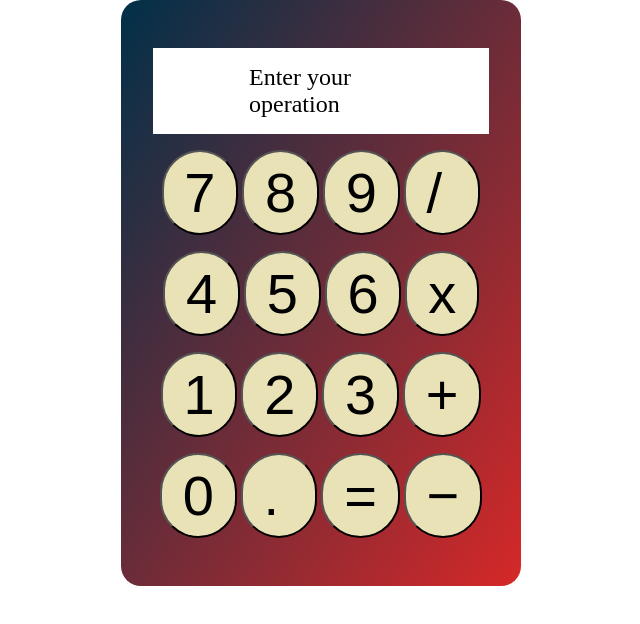
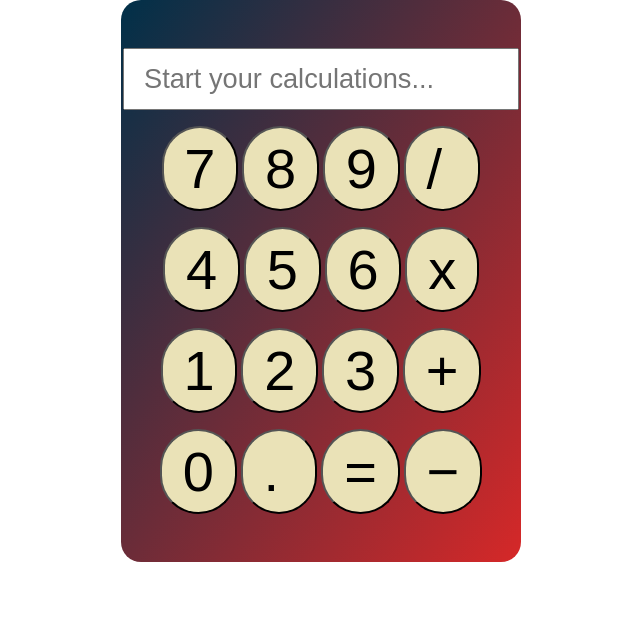
Before and after one commit to nsilvacastellon/calculator, a plain HTML site: page index.html in a window 1280 px wide. Shown: the whole page, without its empty margins (319-959 px from the left). Drawn offline with Linux system fonts and the light colour scheme.

Commit message:
Fixed issue with javascript getting null for event listener and add a input text instead a span for display

```diff
--- a/calculator.js
+++ b/calculator.js
@@ -1,12 +1,15 @@
-let digits = document.querySelectorAll(".digit");
-let display = document.querySelector(".display-op");
-let p = document.querySelector(".p1");
+let display = document.querySelector('input[type=text]');
+let digits = document.querySelectorAll('.digit');
 
-function signal() {
-    console.log("Just clicked...");
-}
-p.addEventListener("click", signal);
 
-// digits.forEach((element) => element.addEventListener("click", function(){
-//     console.log("Just clicked a digit");
-// }));
+digits.forEach(element => element.addEventListener("click", () => {
+    console.log(element.value);
+}));
+
+
+
+
+
+digits.forEach((element) => element.addEventListener("click", function(){
+    display.innerHTML = element.value;
+}));
--- a/index.html
+++ b/index.html
@@ -5,7 +5,7 @@
     <meta http-equiv="X-UA-Compatible" content="IE=edge">
     <meta name="viewport" content="width=device-width, initial-scale=1.0">
     <link rel="stylesheet" href="style.css">
-    <script src="calculator.js"></script>
+
     <title>Calculator HTML, CSS and Javascript</title>
 </head>
 <body>
@@ -14,9 +14,9 @@
             <div class="container">
                 <div class="calculator">
                 <div class="buttons-parent">
-                    <div class="display">
-                    <span class="display-op">Enter your operation</span>
-                    </div>
+                    <!-- <div class="display"> -->
+                    <input class="display-op" type="text" placeholder="Start your calculations...">
+                    <!-- </div> -->
                     <div class="first-row">
                     <button class="digit">7</button>
                     <button class="digit">8</button>
@@ -36,7 +36,7 @@
                     <button class="digit">+</button>
                     </div>
                     <div class="fourth-row">
-                    <button class="digit">0</button>
+                    <button value="0" class="digit">0</button>
                     <button class="digit">.&nbsp</button>
                     <button class="digit">=</button>
                     <button class="digit">&minus;</button>
@@ -47,5 +47,6 @@
 
             </div>
 
+<script src="calculator.js"></script>
 </body>
 </html>
--- a/style.css
+++ b/style.css
@@ -26,13 +26,14 @@ body{
     align-items: center;
     gap: 1rem;
   }
-  .display{
+  /* .display{
     background-color: white;
     padding: .2rem 1rem;
-  }
+  } */
 
   .display-op{
-      font-size: 1.5rem;
+      font-size: 1rem;
+      padding: .4rem 1rem;
 
   }
   .digit{
@@ -47,10 +48,11 @@ body{
     .container{
     max-width: 70%;
   }
-    .display{
-    background-color: white;
-    padding: .3rem 1rem;
-  }
+  .display-op{
+    font-size: 1rem;
+    padding: .4rem 1rem;
+
+}
     .digit{
     font-size: 1.5rem;
     padding: .3rem .9rem
@@ -67,10 +69,11 @@ body{
     .container{
     max-width: 40%;
   }
-    .display{
-    padding: .3rem 1.8rem;
+  .display-op{
+    font-size: 1.2rem;
+    padding: .4rem 1rem;
 
-  }
+}
     .digit{
     font-size: 2.5rem;
     padding: .3rem .9rem
@@ -84,10 +87,11 @@ body{
     .calculator{
     padding: 3rem 2rem;
   }
-    .display{
-    padding: 1rem 4.5rem;
+  .display-op{
+    font-size: 1.5rem;
+    padding: .6rem 1.2rem;
 
-  }
+}
     .digit{
     font-size: 3rem;
     padding: .4rem 1.3rem
@@ -102,10 +106,10 @@ body{
     padding: 3rem 2rem;
   }
 
-  .display{
-    background-color: white;
-    padding: 1rem 6rem;
-  }
+  .display-op{
+    font-size: 1.7rem;
+    padding: .8rem 1.2rem;
+}
   .digit{
     font-size: 3.5rem;
     text-align: center;
```
